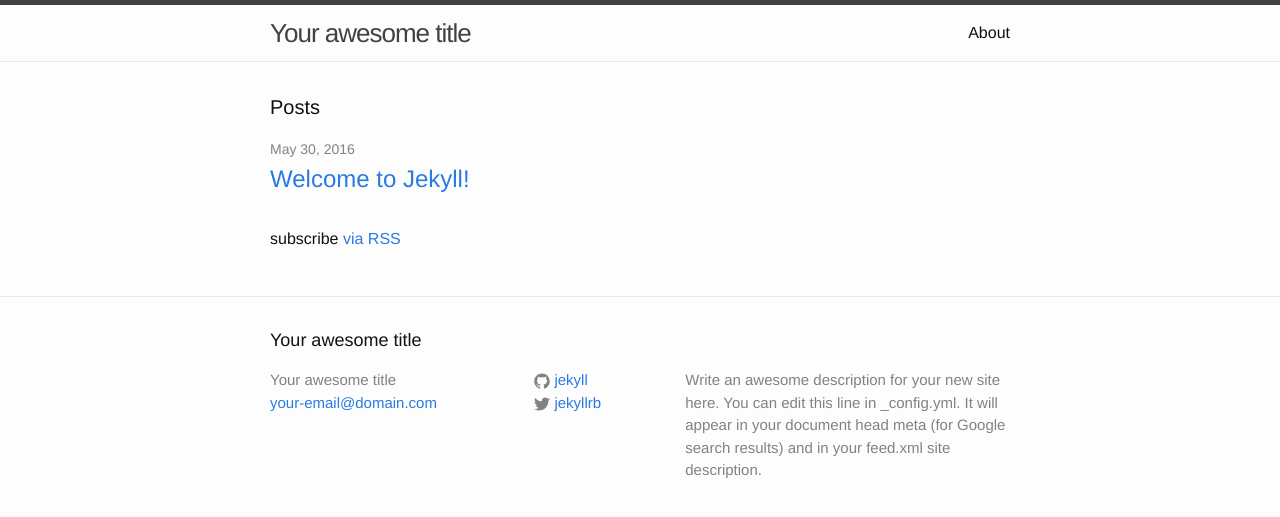
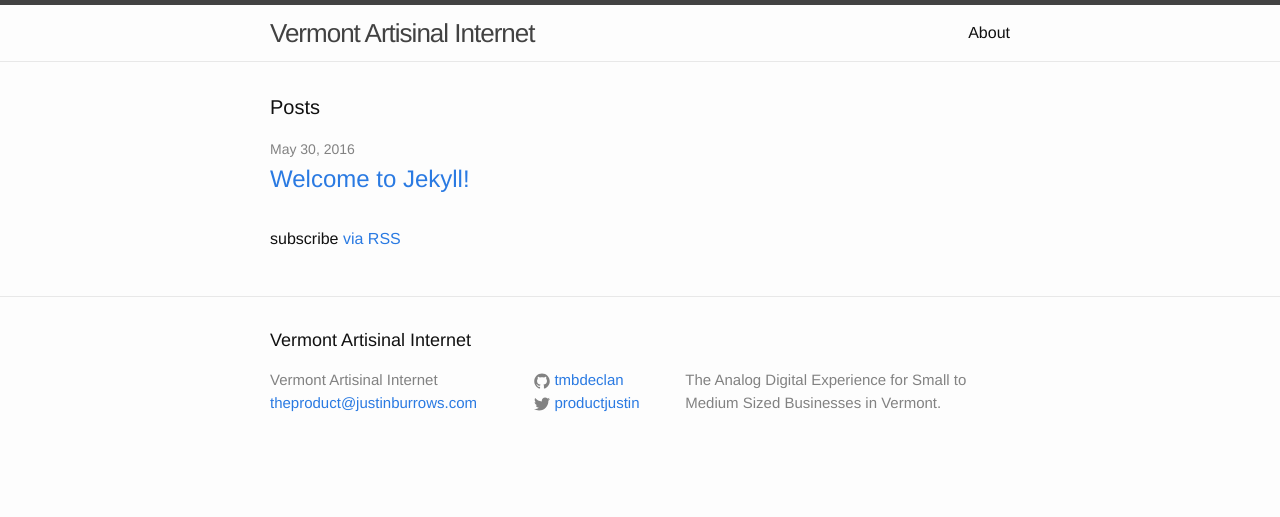
Before and after one commit to tmbdeclan/tmbdeclan.github.io, a Jekyll site: the page built from index.html, in a window 1280 px wide. Shown: the top 517 px of the page. Built offline with Jekyll 4.4.1, drawn with Linux system fonts in a browser that asks for light colours.

Commit message:
Update _config.yml

```diff
--- a/_config.yml
+++ b/_config.yml
@@ -6,16 +6,14 @@
 # 'jekyll serve'. If you change this file, please restart the server process.
 
 # Site settings
-title: Your awesome title
-email: your-email@domain.com
+title: Vermont Artisinal Internet
+email: theproduct@justinburrows.com
 description: > # this means to ignore newlines until "baseurl:"
-  Write an awesome description for your new site here. You can edit this
-  line in _config.yml. It will appear in your document head meta (for
-  Google search results) and in your feed.xml site description.
+ The Analog Digital Experience for Small to Medium Sized Businesses in Vermont.
 baseurl: "" # the subpath of your site, e.g. /blog
-url: "http://yourdomain.com" # the base hostname & protocol for your site
-twitter_username: jekyllrb
-github_username:  jekyll
+url: "http://www.artisanalinternet.com" # the base hostname & protocol for your site
+twitter_username: productjustin
+github_username:  tmbdeclan
 
 # Build settings
 markdown: kramdown
```
